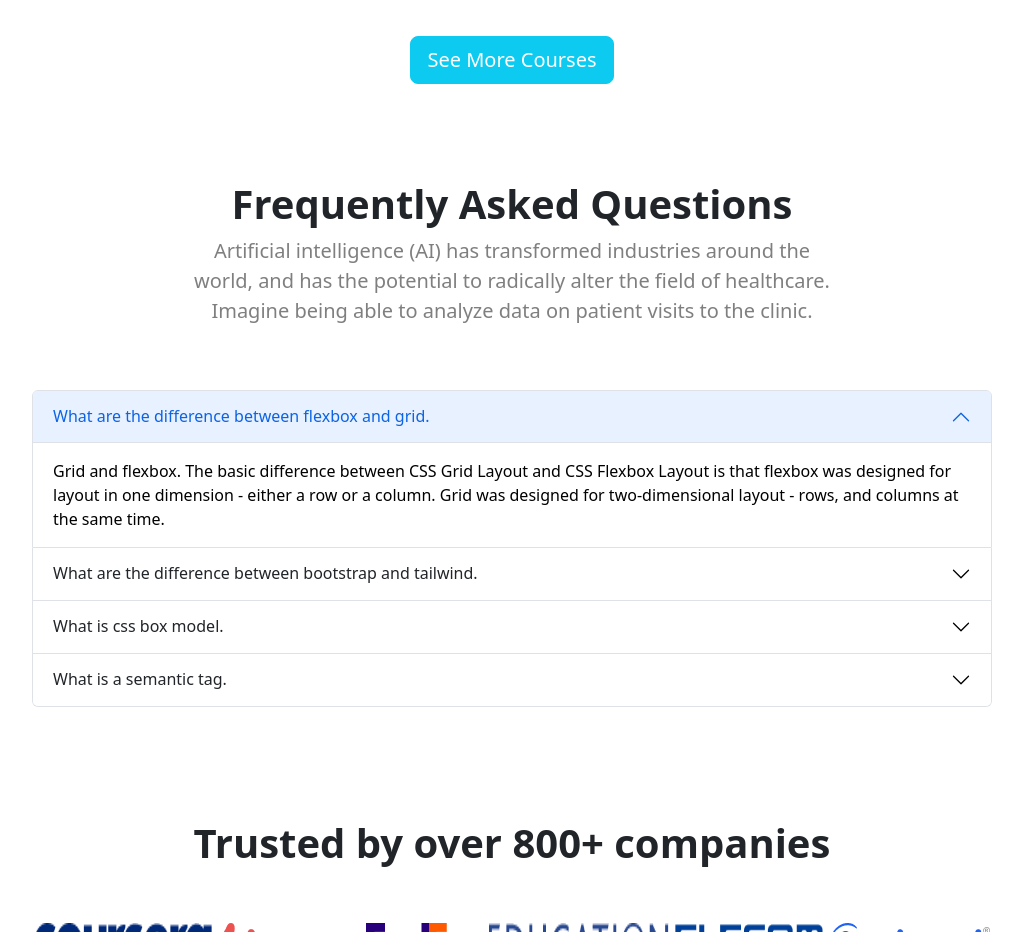
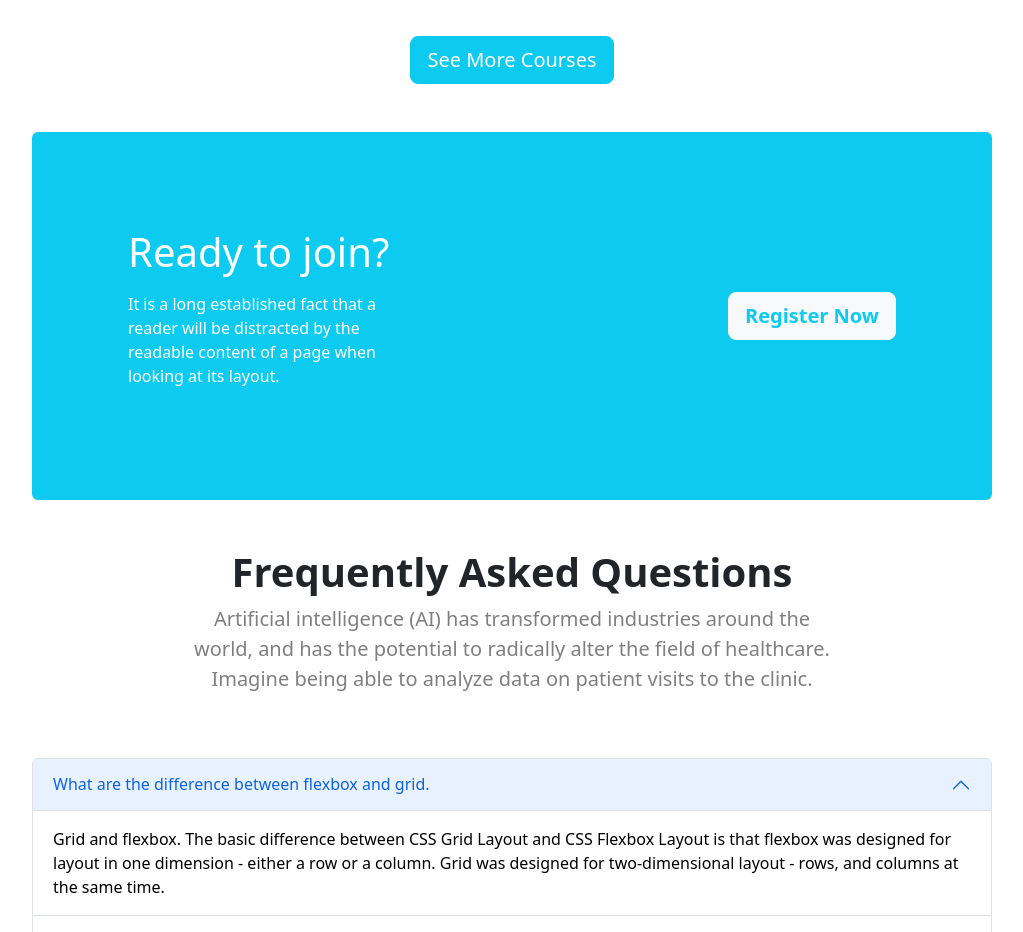
Before and after one commit to rejwan-ahamed/programing-hero-modul-15-assignment-3, a plain HTML site: page index.html in a window 1280 px wide. Shown: the part 1700-2632 px from the top of the page, without its empty margins (128-1151 px from the left). Drawn offline with nearby package versions, Linux system fonts and the light colour scheme.

Commit message:
added register section

```diff
--- a/index.html
+++ b/index.html
@@ -241,6 +241,20 @@
     </section>
     <!-- Course section end here -->
 
+    <!-- register section start here -->
+    <section class="register w-75 bg bg-info mx-auto rounded-2 p-5">
+        <div class="row p-5">
+            <div class="col-8">
+                <h1 class="text-white">Ready to join?</h1>
+                <p class="w-50 text-white mt-3">It is a long established fact that a reader will be distracted by the readable content of a page when looking at its layout.</p>
+            </div>
+            <div class="col-4 d-flex align-items-center justify-content-end">
+                <button type="button" class="btn btn-light btn-lg fw-bold text-info">Register Now</button>
+            </div>
+        </div>
+    </section>
+    <!-- register section end here -->
+
     <!-- faq section start here -->
     <section class="faq mt-5 pb-3">
         <div class="faq-description d-flex flex-column align-items-center mb-5">
@@ -322,6 +336,7 @@
     </section>
     <!-- faq section end here -->
 
+
     <!-- company section start here -->
     <section class="company mt-5 mb-5 w-100 d-flex flex-column justify-content-center align-items-center">
         <h1 class="text-center fw-bold">Trusted by over 800+ companies</h1>
```
